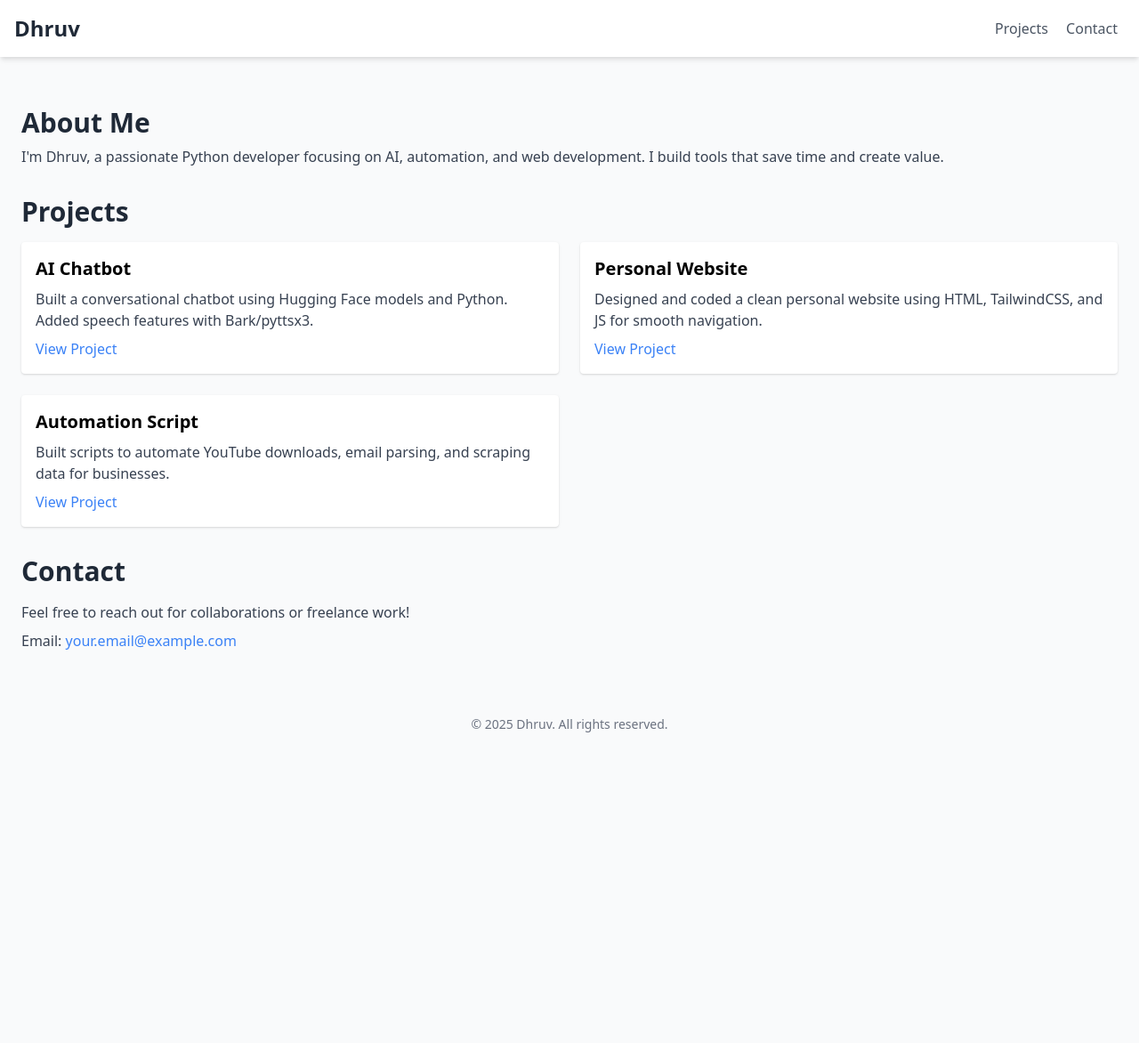
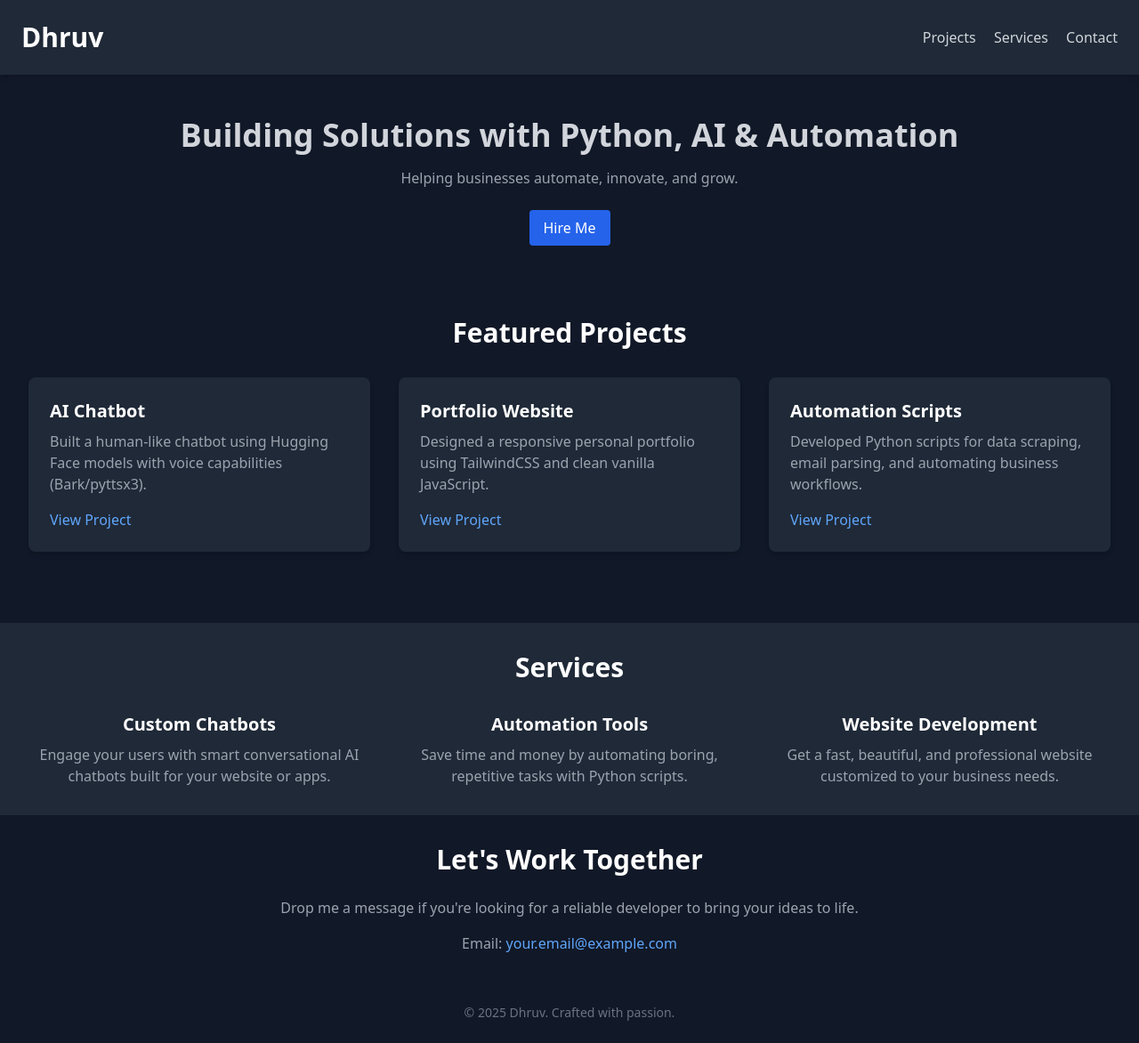
Before and after one commit to crx-shaurya/Shaurya-gupta-website, a plain HTML site: page index.html in a window 1280 px wide. Shown: the whole page at 89% size. Before the commit the page ends 840 px from the top, so only its background shows below. Drawn offline with nearby package versions, Linux system fonts and the light colour scheme.

Commit message:
Update index.html

```diff
--- a/index.html
+++ b/index.html
@@ -3,64 +3,82 @@
 <head>
   <meta charset="UTF-8">
   <meta name="viewport" content="width=device-width, initial-scale=1">
-  <title>Dhruv | Developer Portfolio</title>
+  <title>Dhruv | Developer & AI Engineer</title>
   <link href="https://cdn.jsdelivr.net/npm/tailwindcss@2.2.19/dist/tailwind.min.css" rel="stylesheet">
 </head>
-<body class="bg-gray-50 font-sans">
+<body class="bg-gray-900 text-gray-300 font-sans">
 
   <!-- Header -->
-  <header class="bg-white shadow-md p-4 flex justify-between items-center">
-    <h1 class="text-2xl font-bold text-gray-800">Dhruv</h1>
-    <nav>
-      <a href="#projects" class="text-gray-600 hover:text-gray-900 px-2">Projects</a>
-      <a href="#contact" class="text-gray-600 hover:text-gray-900 px-2">Contact</a>
+  <header class="bg-gray-800 shadow-md p-6 flex justify-between items-center">
+    <h1 class="text-3xl font-bold text-white">Dhruv</h1>
+    <nav class="space-x-4">
+      <a href="#projects" class="hover:text-blue-400">Projects</a>
+      <a href="#services" class="hover:text-blue-400">Services</a>
+      <a href="#contact" class="hover:text-blue-400">Contact</a>
     </nav>
   </header>
 
-  <!-- Main Content -->
-  <main class="p-6">
-    <!-- About Section -->
-    <section class="my-8">
-      <h2 class="text-3xl font-semibold mb-2 text-gray-800">About Me</h2>
-      <p class="text-gray-700">I'm Dhruv, a passionate Python developer focusing on AI, automation, and web development. I build tools that save time and create value.</p>
+  <!-- Hero Section -->
+  <section class="p-12 text-center">
+    <h2 class="text-4xl font-bold mb-4">Building Solutions with Python, AI & Automation</h2>
+    <p class="text-gray-400 mb-6">Helping businesses automate, innovate, and grow.</p>
+    <a href="#contact" class="inline-block bg-blue-600 hover:bg-blue-700 text-white py-2 px-4 rounded transition">Hire Me</a>
   </section>
 
   <!-- Projects Section -->
-    <section id="projects" class="my-8">
-      <h2 class="text-3xl font-semibold mb-4 text-gray-800">Projects</h2>
-      <div class="grid gap-6 md:grid-cols-2">
+  <section id="projects" class="p-8">
+    <h2 class="text-3xl font-semibold mb-8 text-center text-white">Featured Projects</h2>
+    <div class="grid md:grid-cols-3 gap-8">
       <!-- Project 1 -->
-        <div class="p-4 bg-white rounded shadow">
-          <h3 class="text-xl font-bold mb-2">AI Chatbot</h3>
-          <p class="text-gray-700 mb-2">Built a conversational chatbot using Hugging Face models and Python. Added speech features with Bark/pyttsx3.</p>
-          <a href="#" class="text-blue-500 hover:underline">View Project</a>
+      <div class="bg-gray-800 rounded-lg shadow-md p-6 hover:shadow-lg transition">
+        <h3 class="text-xl font-bold mb-2 text-white">AI Chatbot</h3>
+        <p class="text-gray-400 mb-4">Built a human-like chatbot using Hugging Face models with voice capabilities (Bark/pyttsx3).</p>
+        <a href="#" class="text-blue-400 hover:underline">View Project</a>
       </div>
       <!-- Project 2 -->
-        <div class="p-4 bg-white rounded shadow">
-          <h3 class="text-xl font-bold mb-2">Personal Website</h3>
-          <p class="text-gray-700 mb-2">Designed and coded a clean personal website using HTML, TailwindCSS, and JS for smooth navigation.</p>
-          <a href="#" class="text-blue-500 hover:underline">View Project</a>
+      <div class="bg-gray-800 rounded-lg shadow-md p-6 hover:shadow-lg transition">
+        <h3 class="text-xl font-bold mb-2 text-white">Portfolio Website</h3>
+        <p class="text-gray-400 mb-4">Designed a responsive personal portfolio using TailwindCSS and clean vanilla JavaScript.</p>
+        <a href="#" class="text-blue-400 hover:underline">View Project</a>
       </div>
       <!-- Project 3 -->
-        <div class="p-4 bg-white rounded shadow">
-          <h3 class="text-xl font-bold mb-2">Automation Script</h3>
-          <p class="text-gray-700 mb-2">Built scripts to automate YouTube downloads, email parsing, and scraping data for businesses.</p>
-          <a href="#" class="text-blue-500 hover:underline">View Project</a>
+      <div class="bg-gray-800 rounded-lg shadow-md p-6 hover:shadow-lg transition">
+        <h3 class="text-xl font-bold mb-2 text-white">Automation Scripts</h3>
+        <p class="text-gray-400 mb-4">Developed Python scripts for data scraping, email parsing, and automating business workflows.</p>
+        <a href="#" class="text-blue-400 hover:underline">View Project</a>
+      </div>
+    </div>
+  </section>
+
+  <!-- Services Section -->
+  <section id="services" class="p-8 bg-gray-800 mt-12">
+    <h2 class="text-3xl font-semibold mb-8 text-center text-white">Services</h2>
+    <div class="grid md:grid-cols-3 gap-8">
+      <div class="text-center">
+        <h3 class="text-xl font-bold mb-2 text-white">Custom Chatbots</h3>
+        <p class="text-gray-400">Engage your users with smart conversational AI chatbots built for your website or apps.</p>
+      </div>
+      <div class="text-center">
+        <h3 class="text-xl font-bold mb-2 text-white">Automation Tools</h3>
+        <p class="text-gray-400">Save time and money by automating boring, repetitive tasks with Python scripts.</p>
+      </div>
+      <div class="text-center">
+        <h3 class="text-xl font-bold mb-2 text-white">Website Development</h3>
+        <p class="text-gray-400">Get a fast, beautiful, and professional website customized to your business needs.</p>
       </div>
     </div>
   </section>
 
   <!-- Contact Section -->
-    <section id="contact" class="my-8">
-      <h2 class="text-3xl font-semibold mb-4 text-gray-800">Contact</h2>
-      <p class="text-gray-700 mb-2">Feel free to reach out for collaborations or freelance work!</p>
-      <p class="text-gray-700">Email: <a href="mailto:your.email@example.com" class="text-blue-500 hover:underline">your.email@example.com</a></p>
+  <section id="contact" class="p-8 text-center">
+    <h2 class="text-3xl font-semibold mb-6 text-white">Let's Work Together</h2>
+    <p class="text-gray-400 mb-4">Drop me a message if you're looking for a reliable developer to bring your ideas to life.</p>
+    <p class="text-gray-400">Email: <a href="mailto:your.email@example.com" class="text-blue-400 hover:underline">your.email@example.com</a></p>
   </section>
-  </main>
 
   <!-- Footer -->
-  <footer class="p-4 text-center text-sm text-gray-500">
-    © 2025 Dhruv. All rights reserved.
+  <footer class="text-center text-gray-500 text-sm p-6">
+    © 2025 Dhruv. Crafted with passion.
   </footer>
 
 </body>
```
Lines whose indentation alone changed are shown as unchanged.
